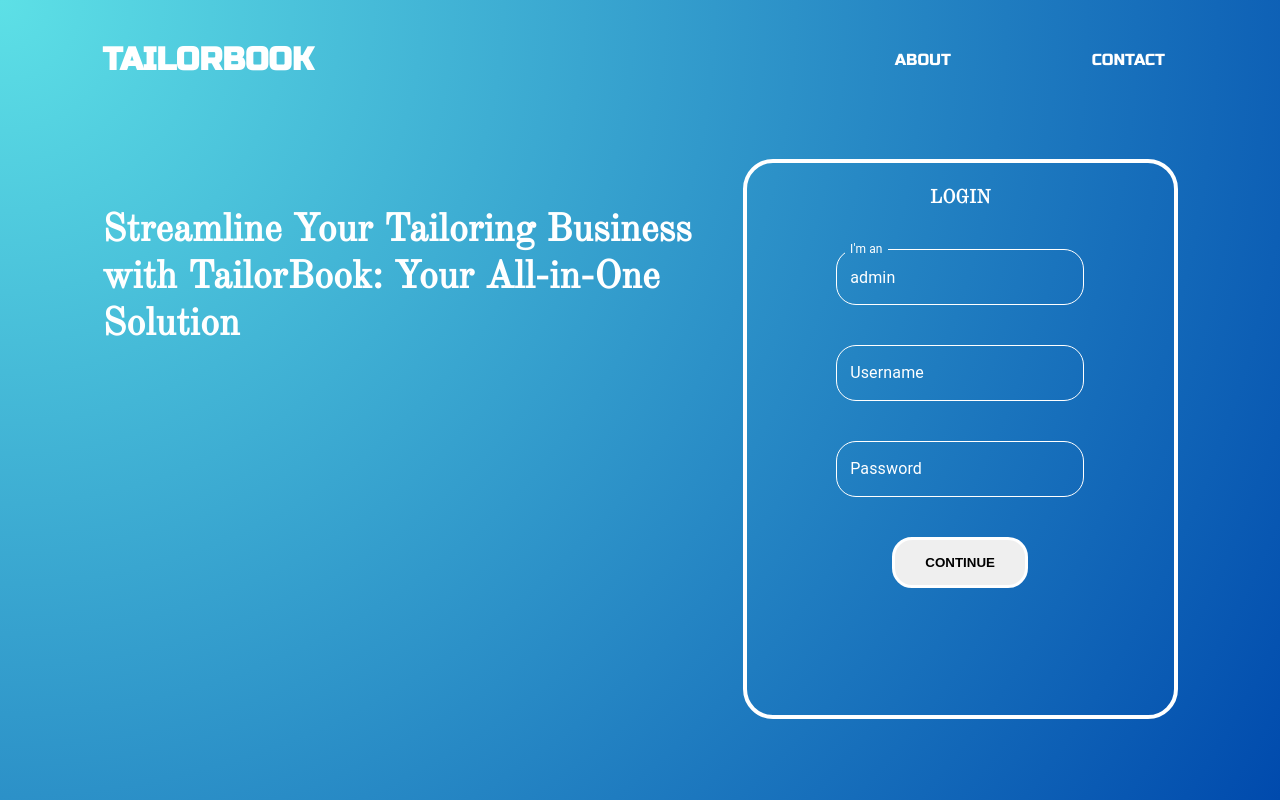
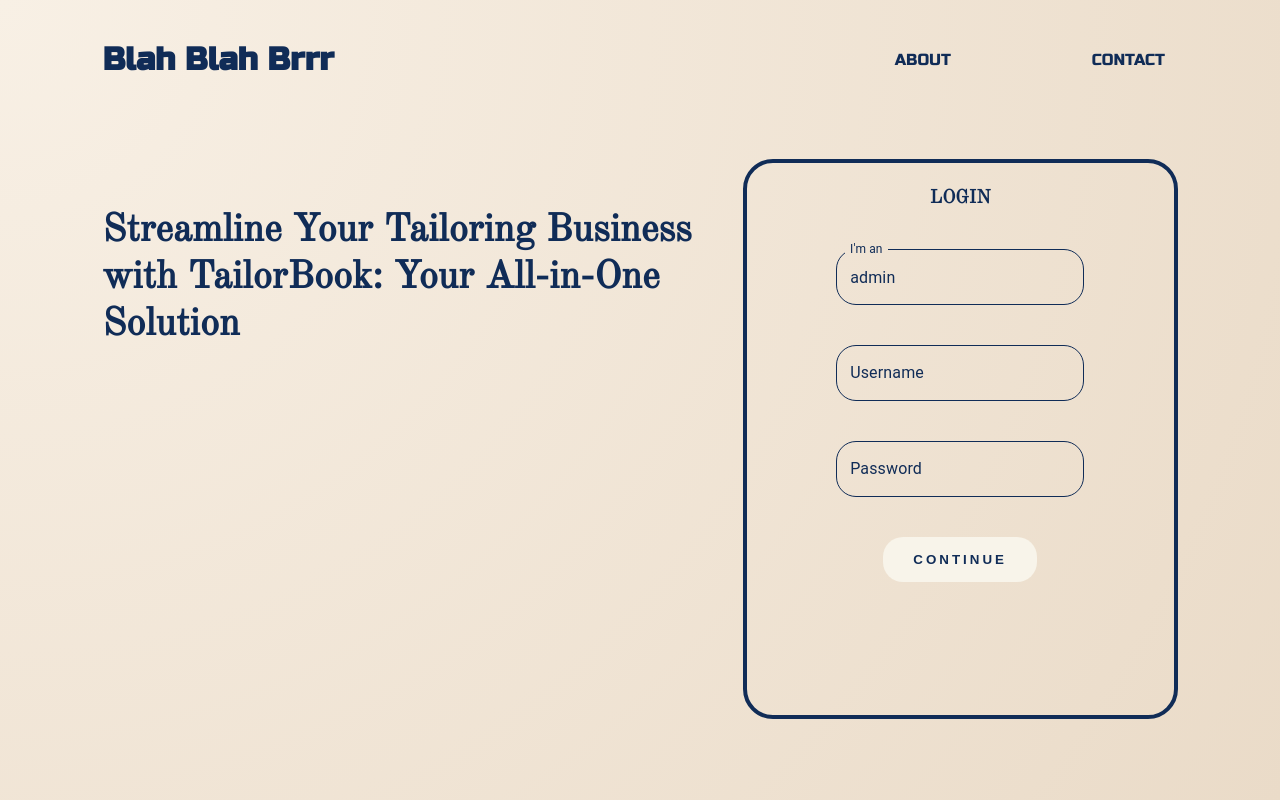
Before and after one commit to AnmolDh/tailorbook, a React (Create React App) app in the folder client/: page / in a window 1280 px wide. Built offline with nearby package versions, Linux system fonts and the light colour scheme.

Commit message:
color pallete

```diff
--- a/client/src/components/Header.js
+++ b/client/src/components/Header.js
@@ -22,7 +22,7 @@
 function Header() {
   return (
     <HeaderDiv>
-      <h1>TAILORBOOK</h1>
+      <h1>Blah Blah Brrr</h1>
       <UL>
         <LI>ABOUT</LI>
         <LI>CONTACT</LI>
--- a/client/src/components/LoginForm.js
+++ b/client/src/components/LoginForm.js
@@ -5,7 +5,7 @@
 
 const LoginDiv = styled.div`
   flex: 1;
-  border: 4px solid white;
+  border: 4px solid #102C57;
   border-radius: 30px;
   margin: 10vh 0;
   text-align: center;
@@ -14,24 +14,24 @@
 
 const CustomTextField = styled(TextField)({
   "& .MuiInputLabel-root": {
-    color: "white",
+    color: "#102C57",
     "&.Mui-focused": {
-      color: "white",
+      color: "#102C57",
     },
   },
   "& .MuiOutlinedInput-root": {
     "& fieldset": {
-      borderColor: "white",
+      borderColor: "#102C57",
       borderRadius: "20px",
     },
     "& input": {
-      color: "white",
+      color: "#102C57",
     },
     "&:hover fieldset": {
-      borderColor: "white",
+      borderColor: "#102C57",
     },
     "&.Mui-focused fieldset": {
-      borderColor: "white",
+      borderColor: "#102C57",
     },
   },
 });
@@ -41,10 +41,12 @@
   border: none;
   border-radius: 20px;
   font-weight: bold;
-  border: 3px solid white;
+  background-color: #f8f4ea;
+  color: #102c57;
+  letter-spacing: 3px;
 
   &:hover {
-    background-color: transparent;
+    background-color: #102c57;
     color: white;
   }
 `;
--- a/client/src/pages/Admin.js
+++ b/client/src/pages/Admin.js
@@ -1,6 +1,16 @@
 import axios from "axios";
 import { useEffect, useState } from "react";
-import LoginForm from "../components/LoginForm";
+import Header from "../components/Header";
+import styled from "styled-components";
+
+const BodyDiv = styled.div`
+  background-color: #F8F4EA;
+  width: 100vw;
+  height: 100vh;
+  padding: 5vh 8vw;
+  color: black;
+`;
+
 
 function Admin() {
   const [adminData, setAdminData] = useState({
@@ -46,16 +56,13 @@
 
   return (
     <div>
-      <div>
-        <p>Username: {adminData.username}</p>
-        <p>User Count: {adminData.userCount}</p>
-      </div>
-      <LoginForm
-        type={"add user"}
-        data={inputData}
-        handleData={handleInputData}
-        handleSubmit={handleSubmit}
-      />
+      <BodyDiv>
+        {/* <Header/> */}
+        <div>
+          <p>Username: {adminData.username}</p>
+          <p>User Count: {adminData.userCount}</p>
+        </div>
+      </BodyDiv>
     </div>
   );
 }
--- a/client/src/pages/Login.js
+++ b/client/src/pages/Login.js
@@ -4,11 +4,11 @@
 import Hero from "../components/Hero";
 
 const BodyDiv = styled.div`
-  background-image: radial-gradient(circle at 0% 0%, #5de0e6, #004aad);
+  background-image: radial-gradient(circle at 0% 0%, #f8f0e5, #eadbc8);
   width: 100vw;
   height: 100vh;
   padding: 5vh 8vw;
-  color: white;
+  color: #102C57;
 `;
 
 const MainDiv = styled.div`
```
